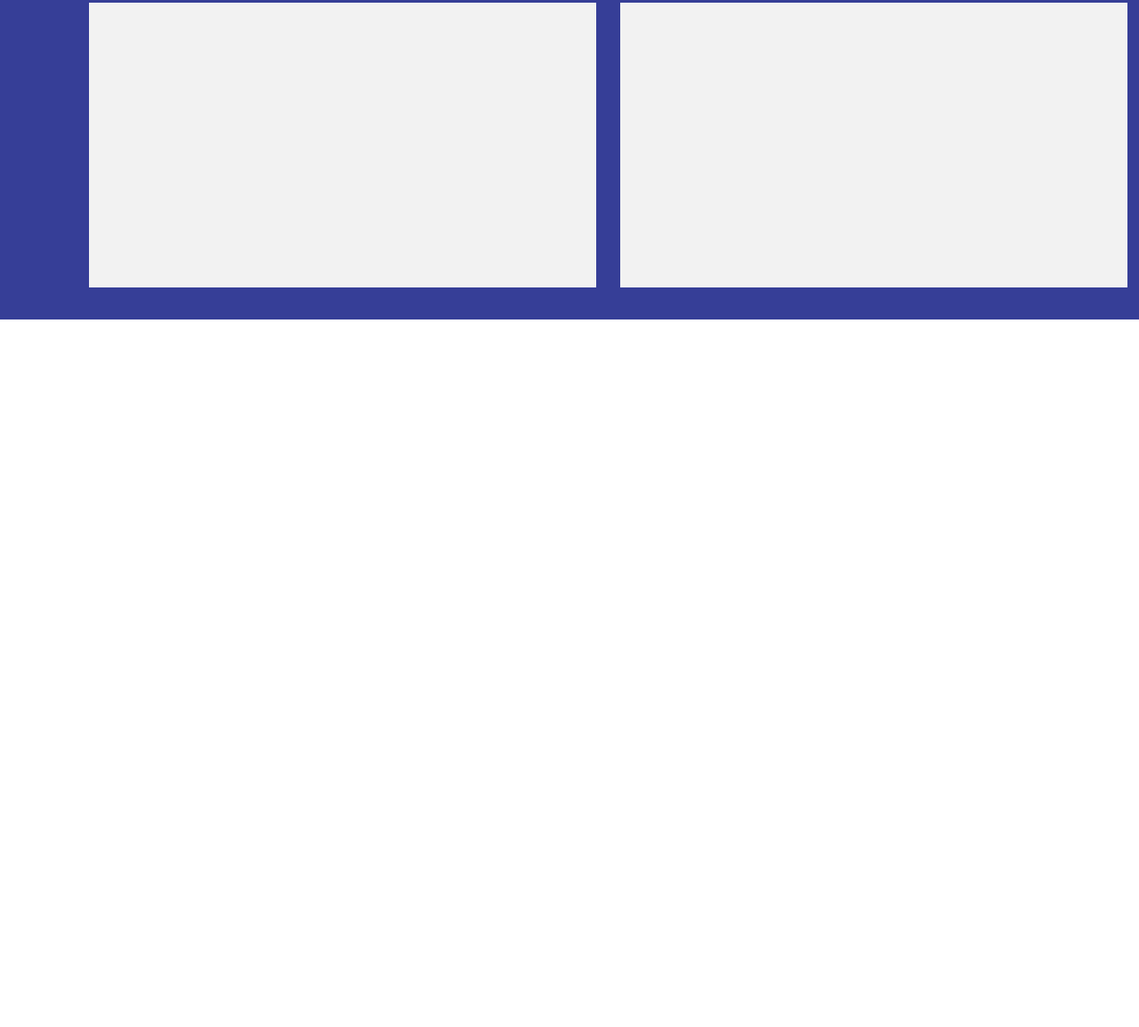
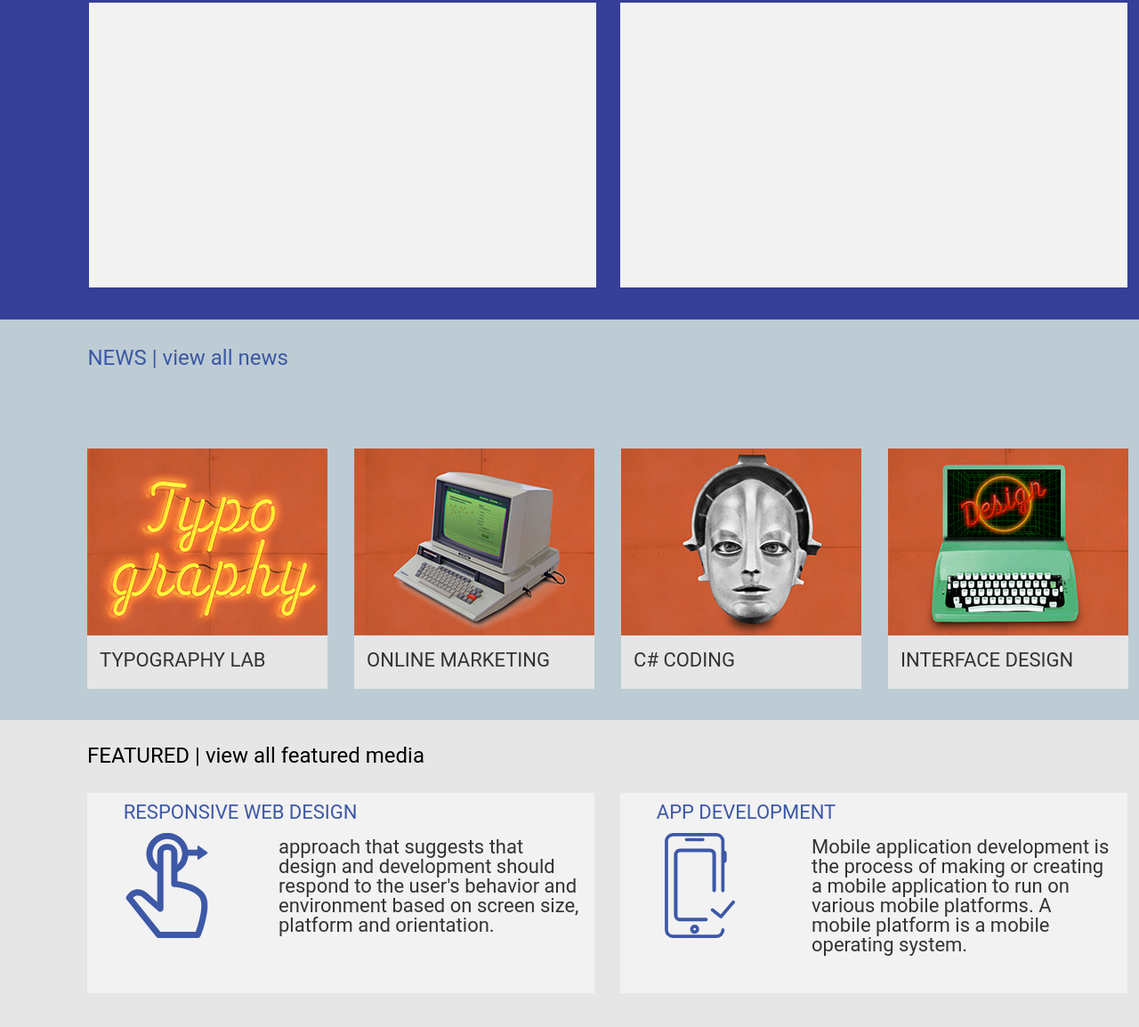
Before and after one commit to mariammshvidobadze/lesson-6, a plain HTML site: page index.html in a window 1280 px wide. Shown: the part 761-1915 px from the top of the page at 89% size. Before the commit the page ends 1120 px from the top, so only its background shows below. Drawn offline with Linux system fonts and the light colour scheme.

Commit message:
finished

```diff
--- a/index.html
+++ b/index.html
@@ -36,10 +36,40 @@
 			</div>
 		</section>
 		<section>
-
+			<div class="conteiner3">
+				<p class="text2">NEWS | view all news</p>
+				<div class="box1">
+					<img src="img/rectangle 72.png">
+					<p class="text-box1">TYPOGRAPHY LAB</p>
+				</div>
+				<div class="box2">
+					<img src="img/rectangle 73.png">
+					<p class="text-box1">ONLINE MARKETING</p>
+				</div>
+				<div class="box3">
+					<img src="img/rectangle 74.png">
+					<p class="text-box1">C# CODING</p>
+				</div>
+				<div class="box4">
+					<img src="img/rectangle 75.png">
+					<p class="text-box1">INTERFACE DESIGN</p>
+				</div>
+			</div>
 		</section>
 		<section>
-
+			<div class="wraper">
+				<p class="title-1">FEATURED | view all featured media</p>
+				<div class="left-block1">
+					<h4 class="title-2">RESPONSIVE WEB DESIGN</h4>
+					<img class="image-block" src="img/Group 10.svg" alt="artical-image">
+					<p class="text-block">approach that suggests that design and development should respond to the user's behavior and environment based on screen size, platform and orientation.</p>
+				</div>
+				<div class="right-block1">
+					<h4 class="title-2">APP DEVELOPMENT</h4>
+					<img class="image-block" src="img/path 28.svg" alt="artical-image2">
+					<p class="text-block">Mobile application development is the process of making or creating a mobile application to run on various mobile platforms. A mobile platform is a mobile operating system.</p>
+				</div>
+			</div>
 		</section>
 	</body>
 </html>
--- a/style.css
+++ b/style.css
@@ -79,3 +79,106 @@
 	margin-right: 99.5px;
 	margin-top: 89.9px;
 }
+.conteiner3 {
+	width: 1366px;
+	height: 450px;
+	background-color: #BDCCD4;
+}
+.text2 {
+	font-size: 24px;
+	font-family: 'Roboto', sans-serif;
+	color: #3D58A6;
+	padding-top: 30.7px;
+	padding-left: 98.5px;
+}
+.box1 {
+	background-color: #E6E6E6;
+	float: left;
+	width: 270px;
+	height: 270px;
+	margin-left: 98px;
+	margin-top: 90.2px;
+}
+.box2 {
+	background-color: #E6E6E6;
+	float: left;
+	width: 270px;
+	height: 270px;
+	margin-left: 30px;
+	margin-top: 90.2px;
+}
+.box3 {
+	background-color: #E6E6E6;
+	float: left;
+	width: 270px;
+	height: 270px;
+	margin-left: 30px;
+	margin-top: 90.2px;
+}
+.box4 {
+	background-color: #E6E6E6;
+	float: left;
+	width: 270px;
+	height: 270px;
+	margin-left: 30px;
+	margin-top: 90.2px;
+}
+.text-box1 {
+	font-size: 22px;
+	color: #333333;
+	font-family: 'Roboto', sans-serif;
+	padding-top: 14px;
+	padding-left: 14.1px;
+}
+.wraper {
+	width: 1366px;
+	height: 345.46px;
+	background-color: #E6E6E6;
+}
+.title-1 {
+	color: #000000;
+	padding-top: 28px;
+	margin-left: 98px;
+	font-family: 'Roboto', sans-serif;
+	font-size: 24px;
+}
+.left-block1 {
+	float: left;
+	width: 570px;
+	height: 225px;
+	background-color: #F2F2F2;
+	margin-top: 29.8px;
+	margin-left: 98px;
+}
+.image-block {
+	float: left;
+	width: 100.87px;
+	height: 130.5px;
+	margin-left: 38.8px;
+	padding-top: 12.2px;
+}
+.title-2 {
+	font-size: 22px;
+	color: #3D58A6;
+	font-family: 'Roboto', sans-serif;
+	padding-left: 40.8px;
+	margin-top: 11.1px;
+}
+.text-block {
+	width: 355px;
+	height: 143.29px;
+	font-size: 22px;
+	font-family: 'Roboto', sans-serif;
+	color: #333333;
+	float: right;
+	padding-right: 15px;
+	padding-top: 17.4px;
+}
+.right-block1 {
+	float: right;
+	width: 570px;
+	height: 225px;
+	background-color: #F2F2F2;
+	margin-top: 29.8px;
+	margin-right: 99px;
+}
```
Also changed, not shown: img/Group 10.svg (added), img/Path 28.svg (added), img/Rectangle 72.png (added), img/Rectangle 73.png (added), img/Rectangle 74.png (added), img/Rectangle 75.png (added).
